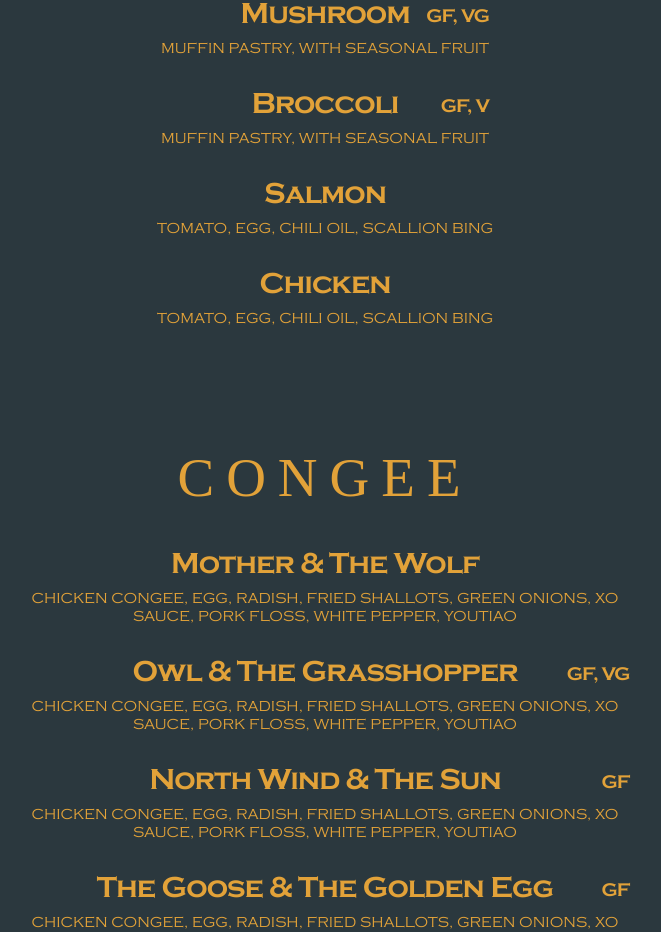
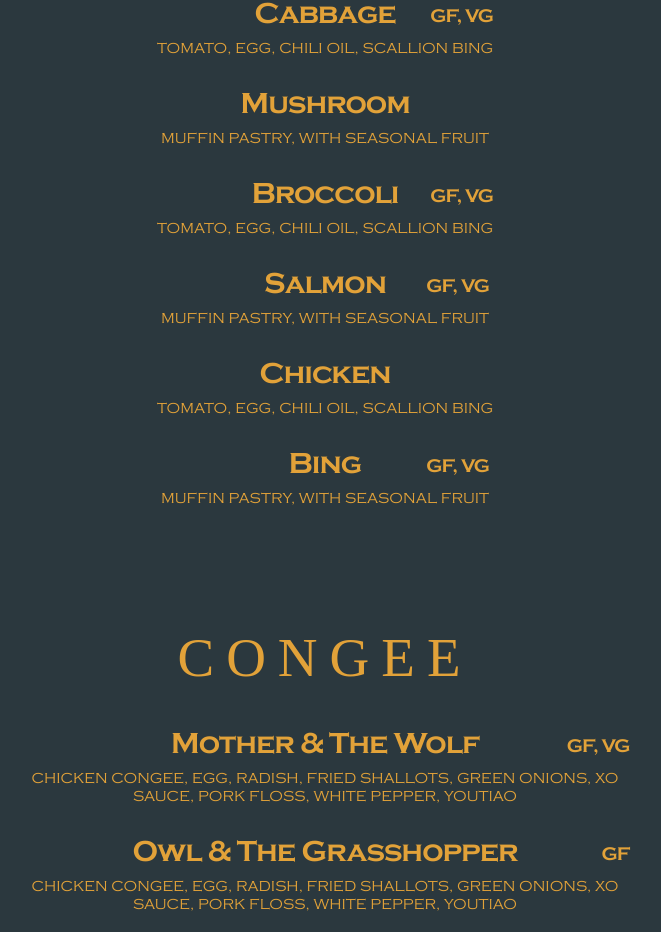
Before and after one commit to hamza-ali313/React_Feyble, a React (Vite) app: page /cafe in a window 1280 px wide. Shown: the part 1378-2310 px from the top of the page, without its empty margins (315-976 px from the left). Built offline with nearby package versions, Linux system fonts and the light colour scheme; a web font is replaced by a local one.

Commit message:
added map method

```diff
--- a/src/pages/Cafe/Cafe.jsx
+++ b/src/pages/Cafe/Cafe.jsx
@@ -178,78 +178,31 @@ const Cafe = () => {
                         </h2>
                         <h6>Muffin Pastry, with Seasonal Fruit</h6>
                       </a>
+                      {data2.map(item => (
                         <a href type="button">
                           <h2>
-                          Cabbage
-                          <span>GF, V</span>
+                            {item.heading}
+                            <span> {item.head}</span>
                           </h2>
-                        <h6>Muffin Pastry, with Seasonal Fruit</h6>
+                          <h6>  {item.desc}</h6>
                         </a>
-                      <a href type="button">
-                        <h2>
-                          Mushroom
-                          <span>GF, VG</span>
-                        </h2>
-                        <h6>Muffin Pastry, with Seasonal Fruit</h6>
-                      </a>
-                      <a href type="button">
-                        <h2>
-                          Broccoli
-                          <span>GF, V</span>
-                        </h2>
-                        <h6>Muffin Pastry, with Seasonal Fruit</h6>
-                      </a>
-                      <a href type="button">
-                        <h2>Salmon</h2>
-                        <h6>Tomato, Egg, Chili Oil, Scallion Bing</h6>
-                      </a>
-                      <a href type="button">
-                        <h2>Chicken</h2>
-                        <h6>Tomato, Egg, Chili Oil, Scallion Bing</h6>
-                      </a>
-
+                      ))}
                     </div>
                   </div>
                   <div className="col-12 col-lg-8">
                     <div className="cafe-col">
                       <h1 className="mb-4">CONGEE</h1>
+
+                      {data3.map(item => (
                         <a href type="button">
-                        <h2>Mother &amp; The Wolf</h2>
+                          <h2>{item.heading}
+                            <span> {item.head}</span>
+                          </h2>
                           <h6>
-                          Chicken Congee, Egg, Radish, Fried Shallots, Green
-                          Onions, XO Sauce, Pork Floss, White Pepper, Youtiao
+                            {item.desc}
                           </h6>
                         </a>
-                      <a href type="button">
-                        <h2>
-                          Owl &amp; The Grasshopper
-                          <span>GF, VG</span>
-                        </h2>
-                        <h6>
-                          Chicken Congee, Egg, Radish, Fried Shallots, Green
-                          Onions, XO Sauce, Pork Floss, White Pepper, Youtiao
-                        </h6>
-                      </a>
-                      <a href type="button">
-                        <h2>
-                          North Wind &amp; The Sun
-                          <span>GF</span>
-                        </h2>
-                        <h6>
-                          Chicken Congee, Egg, Radish, Fried Shallots, Green
-                          Onions, XO Sauce, Pork Floss, White Pepper, Youtiao
-                        </h6>
-                      </a>
-                      <a href type="button">
-                        <h2>
-                          The Goose &amp; The Golden Egg
-                          <span>GF</span>
-                        </h2>
-                        <h6>
-                          Chicken Congee, Egg, Radish, Fried Shallots, Green
-                          Onions, XO Sauce, Pork Floss, White Pepper, Youtiao
-                        </h6>
-                      </a>
+                      ))}
                     </div>
                     <div className="col-12">
                       <div className="text-center drint-btn">
```
Lines whose indentation alone changed are shown as unchanged.
